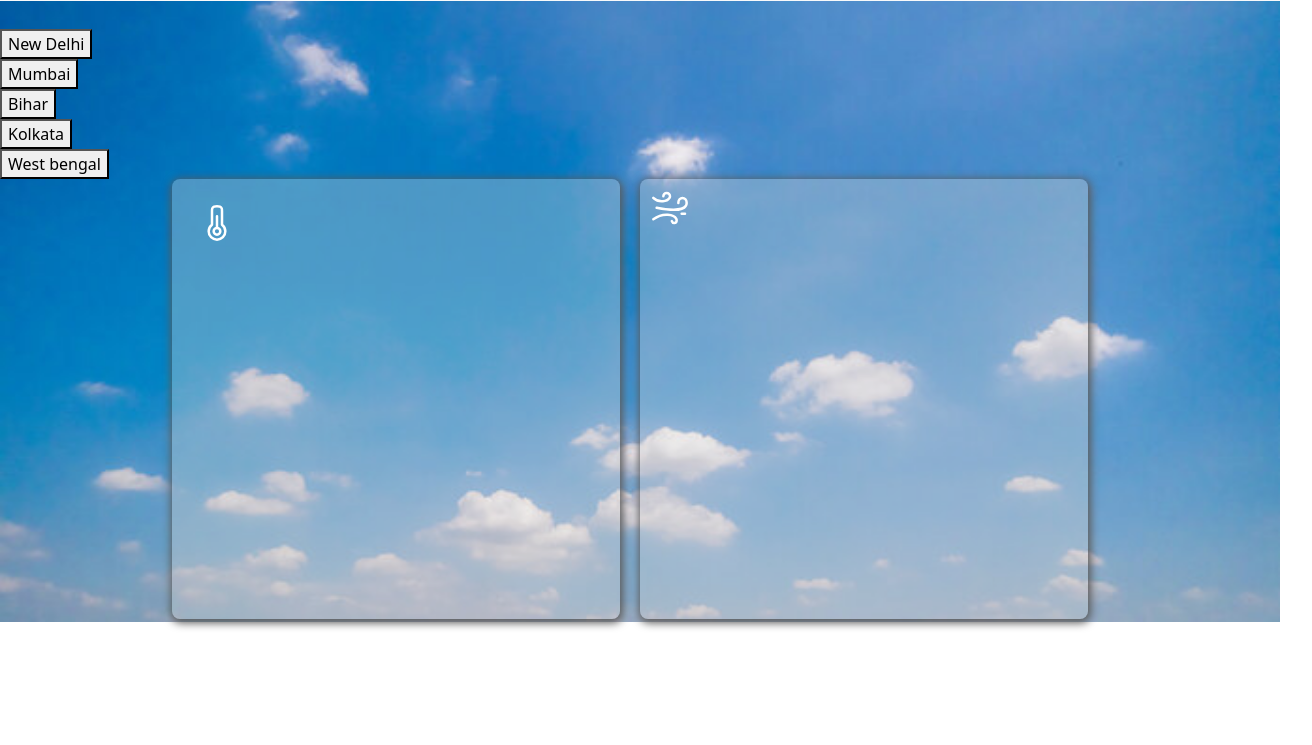
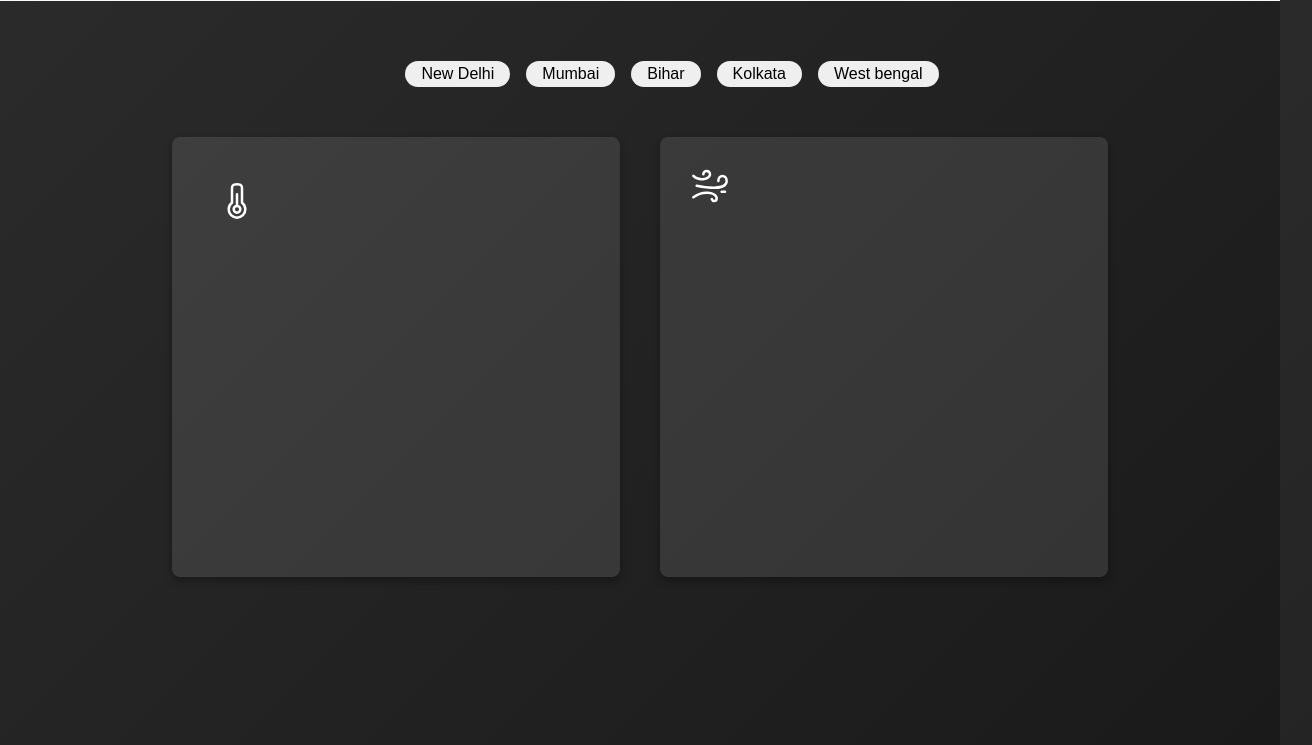
Before and after one commit to sonuxkushwaha98/My-weather-website, a plain HTML site: page index.html in a window 1280 px wide. Shown: the part 55-800 px from the top of the page, 1312 px wide, since content can reach past the window. Drawn offline with nearby package versions, Linux system fonts and the light colour scheme; no server answers.

Commit message:
Update style.css

```diff
--- a/style.css
+++ b/style.css
@@ -1,15 +1,23 @@
 body {
-    background-image: url(backgroundImage.jpg);
-    background-size: cover;
-    background-repeat: no-repeat;
+    background: linear-gradient(135deg, #2b2b2b, #1a1a1a);
+    color: #ffffff;
+    /* Ensures the text is readable */
+    font-family: 'Arial', sans-serif;
+    /* Choose a clean font */
+    min-height: 100vh;
+    margin: 0;
+    padding: 0;
 }
-.cityName{
+
+.cityName {
     margin-top: 20px;
 }
+
 #date {
-    color: black;
+    color: #ffffff;
 }
-.cardContainer{
+
+.cardContainer {
     display: flex;
     justify-content: center;
     align-items: center;
@@ -20,17 +28,23 @@ body {
     flex-direction: column;
     height: 55vh;
     width: 35vw;
-    border-radius: 1vh;
+    /* border-radius: 1vh;
     margin-right: 20px;
     background-size: contain;
     background-color: #d3d3d35c;
     background-repeat: no-repeat;
     font-size: large;
     color: white;
-    box-shadow: 1px 2px 9px 2px #5b5b5b;
+    box-shadow: 1px 2px 9px 2px #5b5b5b; */
+    background: rgba(255, 255, 255, 0.1);
+    /* Slightly translucent for effect */
+    border-radius: 8px;
+    padding: 20px;
+    margin: 20px;
+    box-shadow: 0 4px 8px rgba(0, 0, 0, 0.3);
 }
 
-.image{
+.image {
     display: flex;
     gap: 20px;
     height: 30%;
@@ -38,7 +52,7 @@ body {
     margin: 15px;
 }
 
-#text{
+#text {
     font-size: 15px;
     margin-top: 20px;
     margin-left: 10px;
@@ -52,11 +66,17 @@ body {
     border-radius: 1vh;
     margin-right: 20px;
     background-size: contain;
-    background-color: #d3d3d35c;
+    /* background-color: #d3d3d35c;
     background-repeat: no-repeat;
     font-size: large;
     color: white;
-    box-shadow: 1px 2px 9px 2px #5b5b5b;
+    box-shadow: 1px 2px 9px 2px #5b5b5b; */
+    background: rgba(255, 255, 255, 0.1);
+    /* Slightly translucent for effect */
+    border-radius: 8px;
+    padding: 20px;
+    margin: 20px;
+    box-shadow: 0 4px 8px rgba(0, 0, 0, 0.3);
 }
 
 #temp {
@@ -69,7 +89,6 @@ body {
 #humidity {
     margin: 7vh;
     margin-left: 8vh;
-    margin-top: 20px;
 }
 
 #feelslike {
@@ -89,11 +108,13 @@ body {
     margin: 5vh;
     margin-top: 0px;
 }
+
 #windDir {
     margin: 5vh;
     margin-top: 0px;
 }
-.icon{
+
+.icon {
     display: flex;
     gap: 10px;
     position: relative;
@@ -101,20 +122,46 @@ body {
     top: 9px;
 }
 
+.stateWeatherContainer {
+    display: flex;
+    flex-wrap: wrap;
+    justify-content: center;
+    align-items: center;
+    width: 100%;
+    height: 3vh;
+    margin: 2em;
+    gap: 1em;
+}
+.statesBtn {
+    border: #1a1a1a;
+    border-radius: 1em;
+    padding-left: 1em;
+    padding-right: 1em;
+}
+.statesBtn:hover{
+    background-color: #484848;
+    color: #ffffff;
+}
+.form-control{
+    border: 1px solid #000000;
+}
 @media screen and (max-width: 800px) {
 
-    html{
+    html {
         height: 150%;
     }
-    .cardContainer{
+
+    .cardContainer {
         display: inline;
     }
+
     .tempCard {
         width: 72vw;
         margin: 50px;
     }
+
     .windCard {
         width: 72vw;
         margin: 50px;
     }
-  }
+}
```
